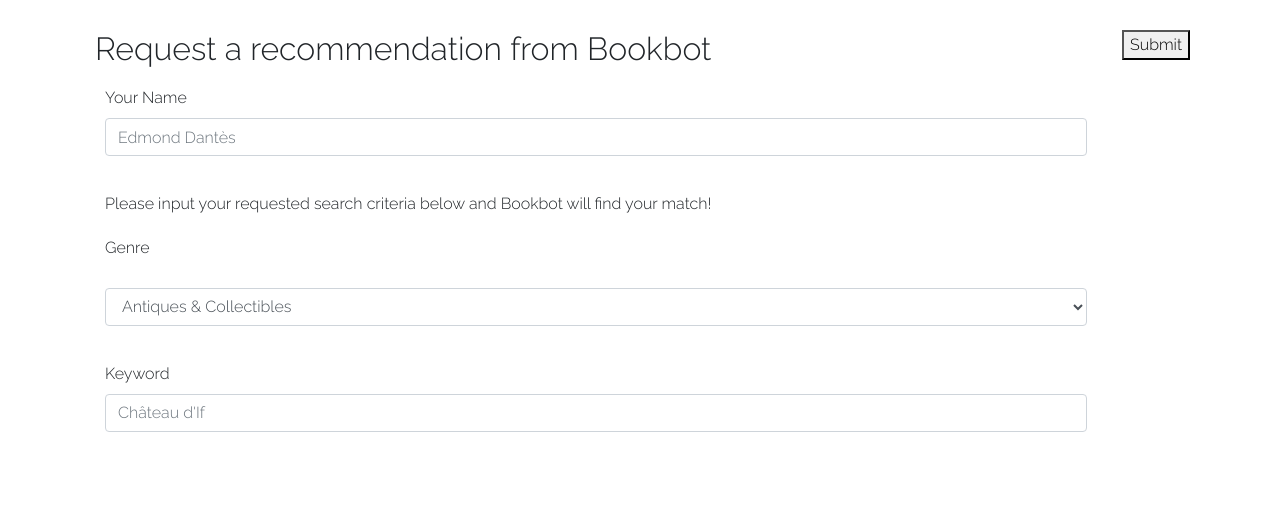
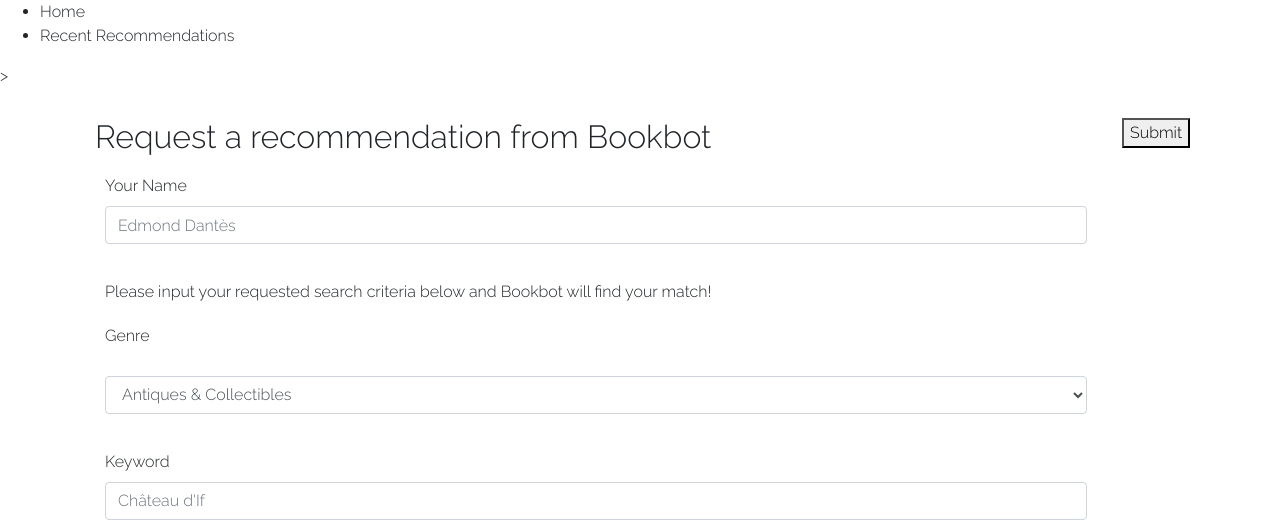
Before and after one commit to kschlough/bookbot, a Flask app: page / in a window 1280 px wide. Shown: the top 529 px of the page. Run offline with Flask 2, Linux system fonts and the light colour scheme; parts of the project's set-up code (start-up, migrations or seed data) failed here and were passed over; some libraries are stand-ins or nearby versions.

Commit message:
Added navbar html

```diff
--- a/templates/base.html
+++ b/templates/base.html
@@ -22,6 +22,17 @@
     {% block head %}{% endblock %}
   </head>
   <body>
+
+    <nav>
+      <ul>
+        <li>
+          <a>Home</a>
+        </li>
+        <li>
+          <a>Recent Recommendations</a>
+        </li>
+      </ul>
+    </nav>>
     {% block content %}{% endblock %}
 
     <script src="https://code.jquery.com/jquery-3.5.1.slim.min.js" integrity="sha384-DfXdz2htPH0lsSSs5nCTpuj/zy4C+OGpamoFVy38MVBnE+IbbVYUew+OrCXaRkfj" crossorigin="anonymous"></script>
```
